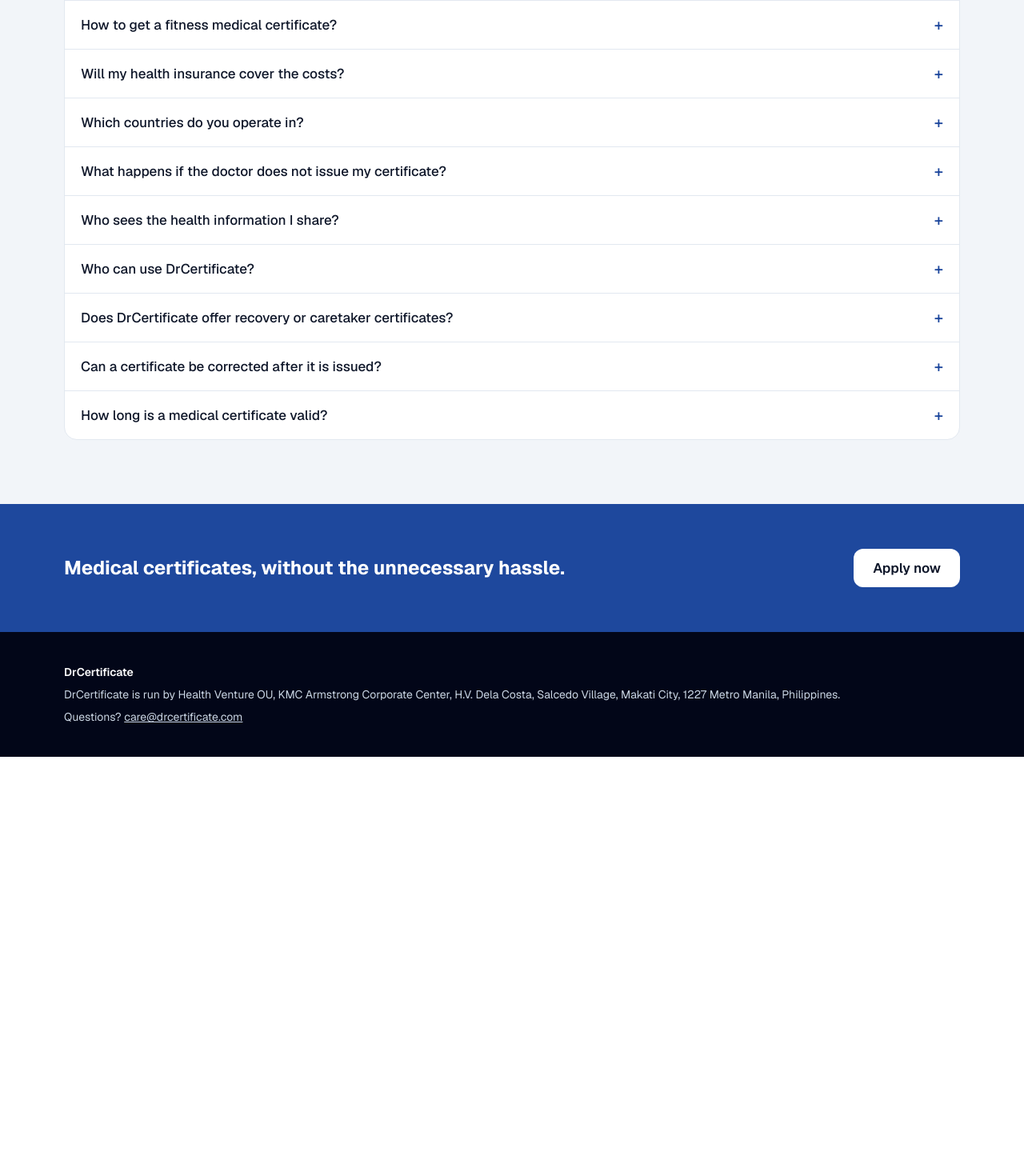
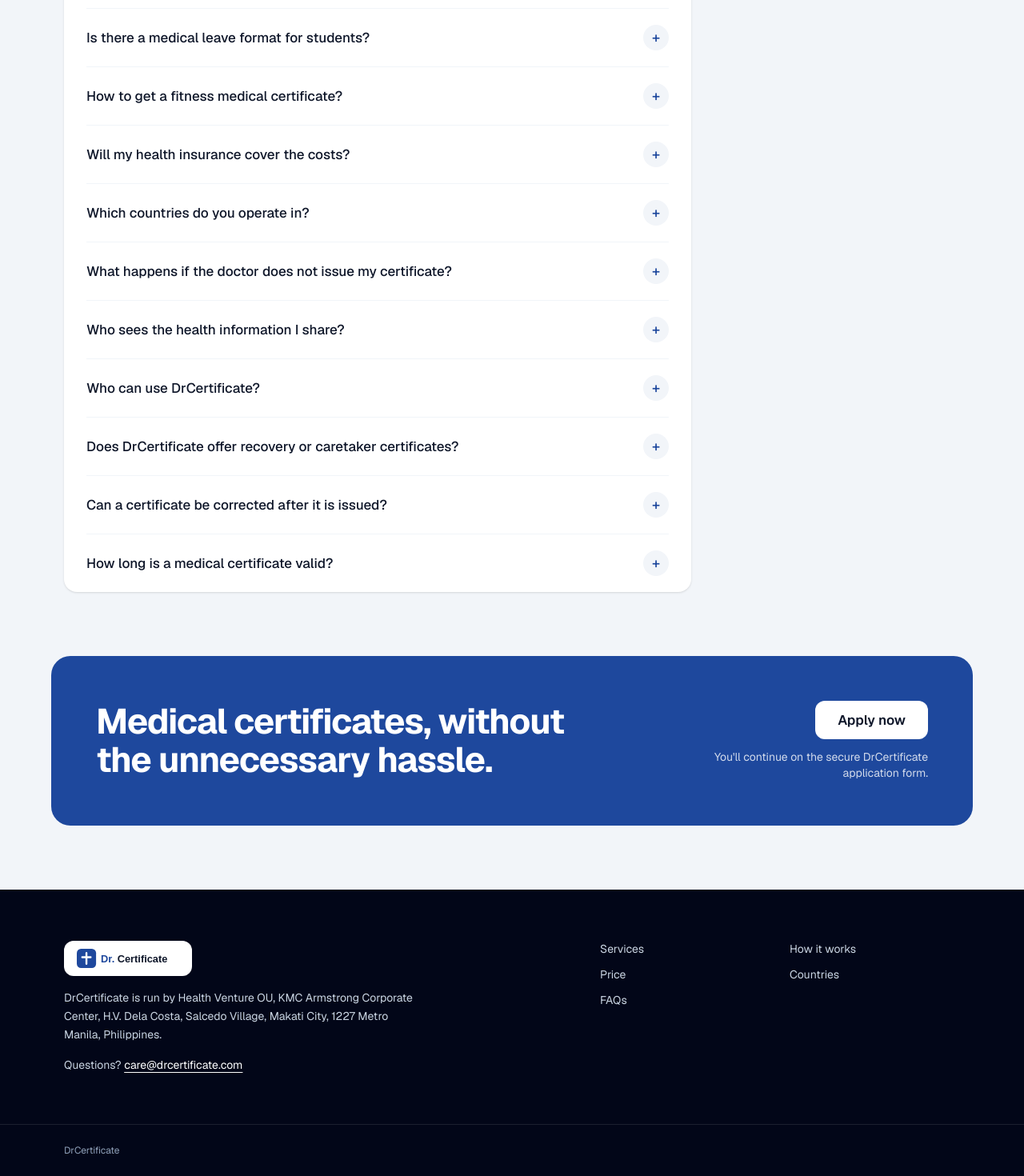
Before and after one commit to Biswajitdash-09/medical_certificate_nextjs_task, a Next.js app: page /dr in a window 1280 px wide. Shown: the part 5797-7267 px from the top of the page at 80% size. Before the commit the page ends 6743 px from the top, so only its background shows below. Built offline with nearby package versions, Linux system fonts and the light colour scheme.

Commit message:
feat: FAQ with contact side note, contained closing panel, footer with logo, links and emergency line

```diff
--- a/components/Faq.tsx
+++ b/components/Faq.tsx
@@ -3,18 +3,28 @@ import { Section } from "./Section";
 
 // Native <details> works with JS off, is keyboard accessible, and ships zero client code
 export function Faq({ brand }: { brand: Brand }) {
+  const email = brand.contact.email;
   return (
     <Section id="faq" title="Frequently asked questions" tint>
-      <div className="divide-y divide-slate-200 rounded-2xl border border-slate-200 bg-white">
-        {brand.faq.map((f) => (
-          <details key={f.q} className="group px-5">
-            <summary className="flex min-h-14 cursor-pointer list-none items-center justify-between gap-4 py-4 font-medium [&::-webkit-details-marker]:hidden">
-              {f.q}
-              <span aria-hidden="true" className="text-xl text-brand transition group-open:rotate-45">+</span>
-            </summary>
-            <p className="pb-5 text-slate-600">{f.a}</p>
-          </details>
-        ))}
+      {/* With a contact email the questions get a side note on wide screens; without one they stay a single readable column */}
+      <div className={email ? "grid gap-8 lg:grid-cols-[1fr_18rem] lg:gap-12" : "max-w-4xl"}>
+        <div className="divide-y divide-slate-100 rounded-2xl bg-white px-5 shadow-sm sm:px-7">
+          {brand.faq.map((f) => (
+            <details key={f.q} className="group">
+              <summary className="flex min-h-14 cursor-pointer list-none items-center justify-between gap-4 py-5 text-[17px] font-medium leading-snug [&::-webkit-details-marker]:hidden">
+                {f.q}
+                <span aria-hidden="true" className="grid size-8 shrink-0 place-items-center rounded-full bg-surface text-lg text-brand transition group-open:rotate-45 group-open:bg-brand group-open:text-brand-ink">+</span>
+              </summary>
+              <p className="max-w-prose pb-6 pr-12 leading-relaxed text-slate-600">{f.a}</p>
+            </details>
+          ))}
+        </div>
+        {email && (
+          <aside className="self-start rounded-2xl bg-white p-6 shadow-sm lg:sticky lg:top-24">
+            <p className="text-[19px] font-semibold leading-snug">Still have a question?</p>
+            <a href={`mailto:${email}`} className="link-draw mt-2 inline-block break-all font-medium text-brand">{email}</a>
+          </aside>
+        )}
       </div>
     </Section>
   );
--- a/components/FinalCta.tsx
+++ b/components/FinalCta.tsx
@@ -1,14 +1,17 @@
 import type { Brand } from "@/brands/types";
 
-// Last nudge right after the FAQ, where remaining doubts have just been answered
+// Last nudge right after the FAQ: a contained brand panel with the headline, the action and where it leads
 export function FinalCta({ brand }: { brand: Brand }) {
   return (
-    <section className="bg-brand text-brand-ink">
-      <div className="mx-auto flex max-w-6xl flex-col items-start gap-5 px-4 py-14 md:flex-row md:items-center md:justify-between">
-        <p className="text-2xl font-bold">{brand.hero.title}</p>
-        <a href={brand.ctaHref} data-cta="final" className="inline-flex min-h-12 shrink-0 items-center rounded-xl bg-white px-6 font-semibold text-ink transition hover:-translate-y-px active:translate-y-px active:scale-[0.98]">
-          {brand.ctaLabel}
-        </a>
+    <section className="bg-surface px-4 pb-14 md:pb-20">
+      <div className="mx-auto flex max-w-6xl flex-col gap-6 rounded-3xl bg-brand p-7 text-brand-ink sm:p-10 md:flex-row md:items-center md:justify-between lg:p-14">
+        <p className="max-w-2xl text-balance text-[28px] font-bold leading-[1.1] tracking-tight sm:text-[36px] lg:text-[44px]">{brand.hero.title}</p>
+        <div className="flex shrink-0 flex-col gap-3 md:items-end">
+          <a href={brand.ctaHref} data-cta="final" className="inline-flex min-h-12 items-center justify-center rounded-xl bg-white px-7 font-semibold text-ink transition hover:-translate-y-px active:translate-y-px active:scale-[0.98]">
+            {brand.ctaLabel}
+          </a>
+          <p className="max-w-xs text-sm opacity-80 md:text-right">{brand.ctaNote}</p>
+        </div>
       </div>
     </section>
   );
--- a/components/Footer.tsx
+++ b/components/Footer.tsx
@@ -1,17 +1,41 @@
+import Image from "next/image";
 import type { Brand } from "@/brands/types";
 
-// Contact and emergency info come only from this brand's config
+// Contact and emergency info come only from this brand's config; columns from md, stacked on phones
 export function Footer({ brand }: { brand: Brand }) {
   const { contact } = brand;
+  // Same rule as the header: section anchors point at the brand homepage so links work from inner pages
+  const nav = brand.nav.map((n) => ({ ...n, href: n.href.startsWith("#") ? `/${brand.id}${n.href}` : n.href }));
   return (
-    <footer className="bg-slate-950 pb-20 md:pb-0 text-sm text-slate-300">
-      <div className="mx-auto max-w-6xl space-y-2 px-4 py-10">
-        <p className="font-semibold text-white">{brand.name}</p>
-        {contact.emergency && <p>{contact.emergency}</p>}
-        {contact.address && <p>{contact.address}</p>}
-        {contact.email && <p>Questions? <a href={`mailto:${contact.email}`} className="underline">{contact.email}</a></p>}
-        {/* Licence credit for a stand-in photograph, in the one footer line the licence requires */}
-        {brand.hero.visual.kind === "photo" && brand.hero.visual.credit && <p className="pt-4 text-xs text-slate-400">{brand.hero.visual.credit}</p>}
+    <footer className="bg-slate-950 pb-24 text-sm text-slate-300 md:pb-0">
+      <div className="mx-auto grid max-w-6xl gap-10 px-4 py-12 md:grid-cols-[1.4fr_1fr] md:py-16">
+        <div className="space-y-4">
+          <a href={`/${brand.id}`} className="inline-flex rounded-xl bg-white px-4 py-2.5">
+            <Image src={brand.logo.src} alt={brand.logo.alt} width={brand.logo.width} height={32} className="h-6 w-auto" />
+          </a>
+          {contact.address && <p className="max-w-md leading-relaxed">{contact.address}</p>}
+          {contact.email && (
+            <p>
+              Questions? <a href={`mailto:${contact.email}`} className="text-white underline underline-offset-4">{contact.email}</a>
+            </p>
+          )}
+        </div>
+        <nav aria-label="Footer">
+          <ul className="grid grid-cols-2 gap-x-6 gap-y-3">
+            {nav.map((n) => (
+              <li key={n.href}><a href={n.href} className="link-draw hover:text-white">{n.label}</a></li>
+            ))}
+          </ul>
+        </nav>
+      </div>
+      <div className="border-t border-white/10">
+        <div className="mx-auto max-w-6xl space-y-2 px-4 py-6 text-xs text-slate-400">
+          {/* Emergency line stays visible on every page, set apart from the links */}
+          {contact.emergency && <p className="text-sm text-slate-300">{contact.emergency}</p>}
+          <p>{brand.name}</p>
+          {/* Licence credit for a stand-in photograph, in the one footer line the licence requires */}
+          {brand.hero.visual.kind === "photo" && brand.hero.visual.credit && <p>{brand.hero.visual.credit}</p>}
+        </div>
       </div>
     </footer>
   );
```
